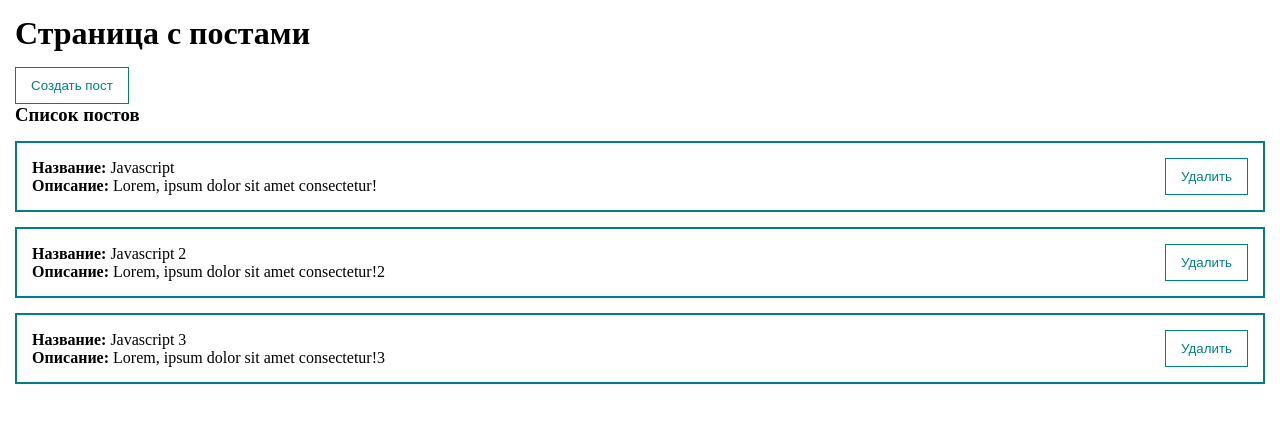
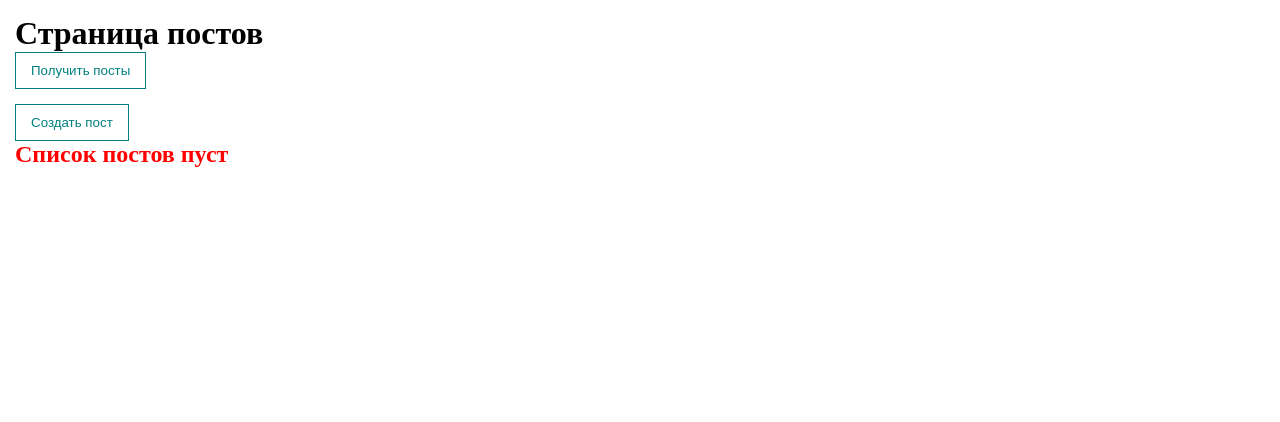
Before and after one commit to npeplov/vue-ulbi, a Vue app: page / in a window 1280 px wide. Shown: the top 422 px of the page. Built offline with nearby package versions, Linux system fonts and the light colour scheme.

Commit message:
fetch posts

```diff
--- a/package.json
+++ b/package.json
@@ -7,6 +7,7 @@
     "build": "vue-cli-service build"
   },
   "dependencies": {
+    "axios": "^1.6.7",
     "core-js": "^3.8.3",
     "vue": "^3.2.13",
     "vue-router": "^4.0.3",
--- a/src/App.vue
+++ b/src/App.vue
@@ -1,7 +1,12 @@
 <template>
   <div class="app">
-    <h1>Страница с постами</h1>
-    <MyButton @click="showDialog" style="margin-top: 15px;">Создать пост</MyButton>
+    <h1>Страница постов</h1>
+    <!-- <input type="text" v-model.trim="modificatorValue" /> -->
+    <MyButton @click="fetchPosts">Получить посты</MyButton>
+
+    <MyButton @click="showDialog" style="margin-top: 15px"
+      >Создать пост</MyButton
+    >
     <MyDialog v-model:show="dialogVisible">
       <PostForm @create="createPost" />
     </MyDialog>
@@ -12,6 +17,8 @@
 <script>
 import PostForm from "@/components/PostForm";
 import PostList from "@/components/PostList";
+import axios from "axios";
+
 export default {
   components: {
     PostForm,
@@ -19,24 +26,9 @@ export default {
   },
   data() {
     return {
-      posts: [
-        {
-          id: 1,
-          title: "Javascript",
-          body: "Lorem, ipsum dolor sit amet consectetur!",
-        },
-        {
-          id: 2,
-          title: "Javascript 2",
-          body: "Lorem, ipsum dolor sit amet consectetur!2",
-        },
-        {
-          id: 3,
-          title: "Javascript 3",
-          body: "Lorem, ipsum dolor sit amet consectetur!3",
-        },
-      ],
+      posts: [],
       dialogVisible: false,
+      modificatorValue: "",
     };
   },
   methods: {
@@ -49,6 +41,17 @@ export default {
     },
     showDialog() {
       this.dialogVisible = true;
+    },
+    async fetchPosts() {
+      try {
+        const response = await axios.get(
+          "https://jsonplaceholder.typicode.com/posts?_limit=10"
+        );
+        this.posts = response.data
+
+      } catch (error) {
+        alert("Ошибка");
+      }
     },
   },
 };
```
Also changed, not shown: 1 other file (tests, documents, lock files or other folders).
